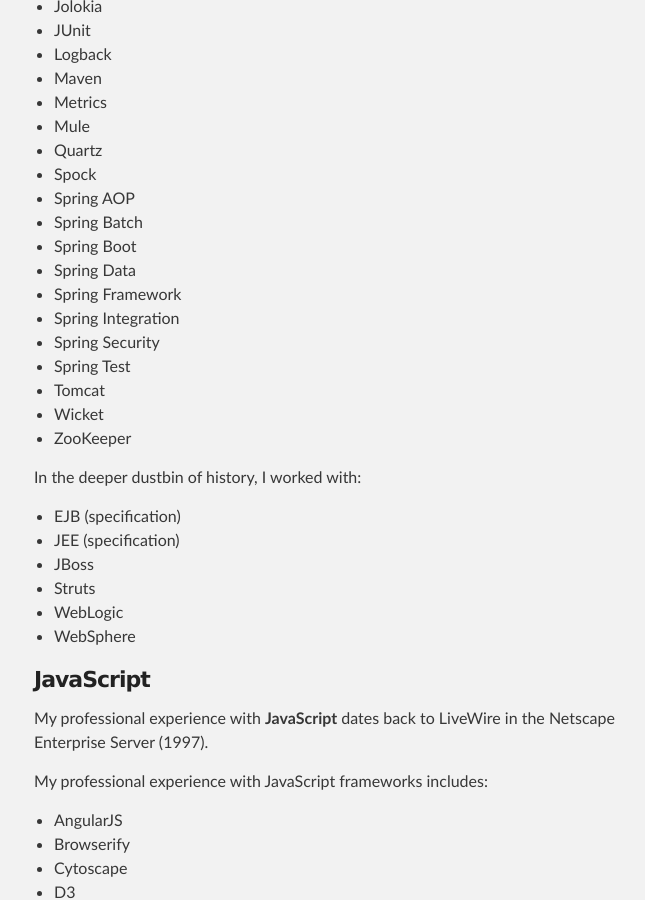
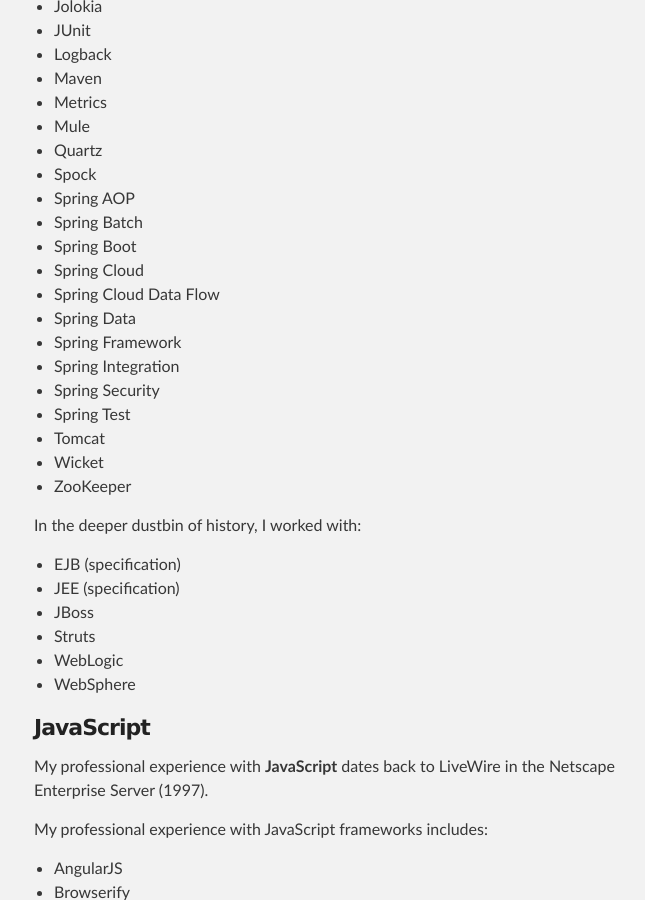
Before and after one commit to dfisher95350/dfisher95350.github.io, a Jekyll site: the page built from experience/index.md, in a window 1280 px wide and 900 px high, scrolled down 1762 px. Shown: the whole window, without its empty margins (286-931 px from the left). Built offline with Jekyll 4.4.1, drawn with Linux system fonts in a browser that asks for light colours; our own code applies the rules of GitHub Pages for plain Markdown files.

Commit message:
Updated experience.

```diff
--- a/experience/index.md
+++ b/experience/index.md
@@ -70,6 +70,8 @@
 - Spring AOP
 - Spring Batch
 - Spring Boot
+- Spring Cloud
+- Spring Cloud Data Flow
 - Spring Data
 - Spring Framework
 - Spring Integration
```
